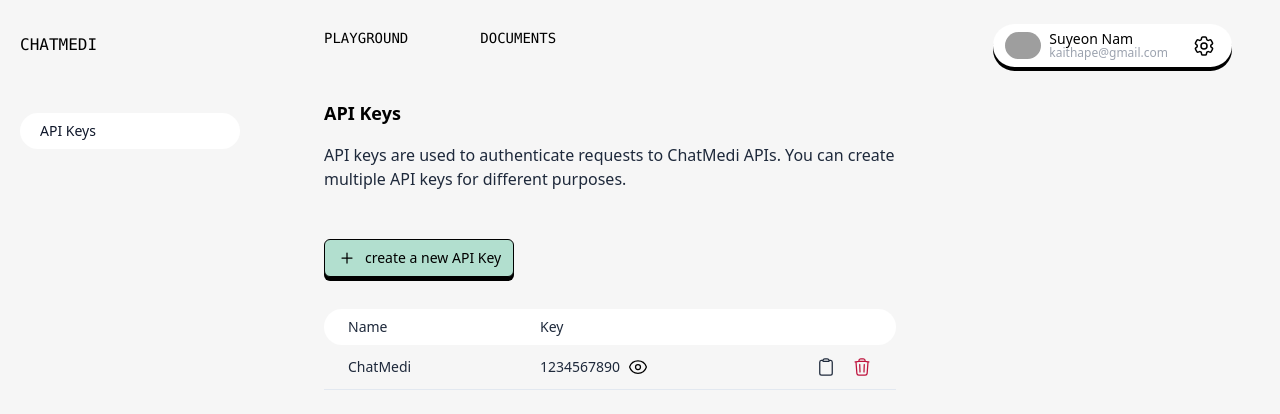
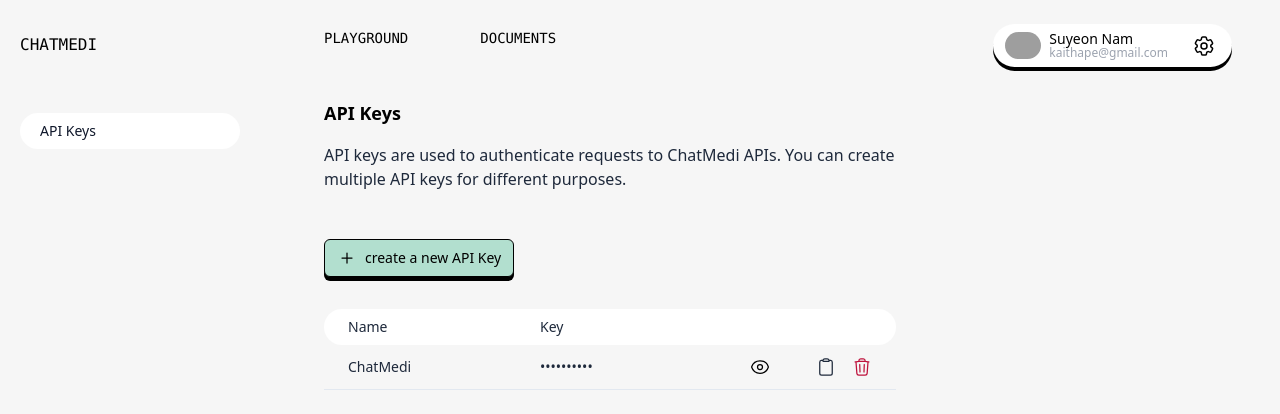
Before and after one commit to mori8/chatmedi, a Next.js app: page /account/api-key in a window 1280 px wide. Shown: the top 414 px of the page. Built offline with nearby package versions, Linux system fonts and the light colour scheme; grey boxes are pictures that could not be loaded.

Commit message:
feat: api key visibility option

```diff
--- a/src/app/account/api-key/page.tsx
+++ b/src/app/account/api-key/page.tsx
@@ -21,7 +21,7 @@
       },
     ]);
 
-    setApiKeysVisibility(Array(apiKeys.length).fill(false));
+    setApiKeysVisibility(Array(1).fill(false));
   }, []);
 
   const copyToClipboard = (text: string) => {
@@ -35,6 +35,15 @@
   const createApiKey = () => {
     // fetch api
   };
+
+  const changeVisibility = (index: number) => {
+    setApiKeysVisibility((prev) => {
+      const newVisibility = [...prev];
+      // 로직이상함.. 데이터 들어오는 거 보고 다시 짜야할듯
+      newVisibility[index - 1] = !newVisibility[index - 1];
+      return newVisibility;
+    });
+  }
 
   return (
     <div className="pl-16 pr-16 lg:pr-96 py-8">
@@ -72,8 +81,12 @@
                 <span className="text-slate-800">{apiKey.name}</span>
               </div>
               <div className="flex-1 flex items-center">
-                <span className="text-slate-800">{apiKey.key}</span>
-                <button>
+                <span className="text-slate-800">
+                  <input value={apiKey.key} className="bg-transparent" type={
+                    apiKeysVisibility[index] ? "text" : "password"
+                  } />
+                </span>
+                <button onClick={() => changeVisibility(apiKey.id)}>
                   <EyeIcon width="20" className="ml-2" />
                 </button>
               </div>
```
